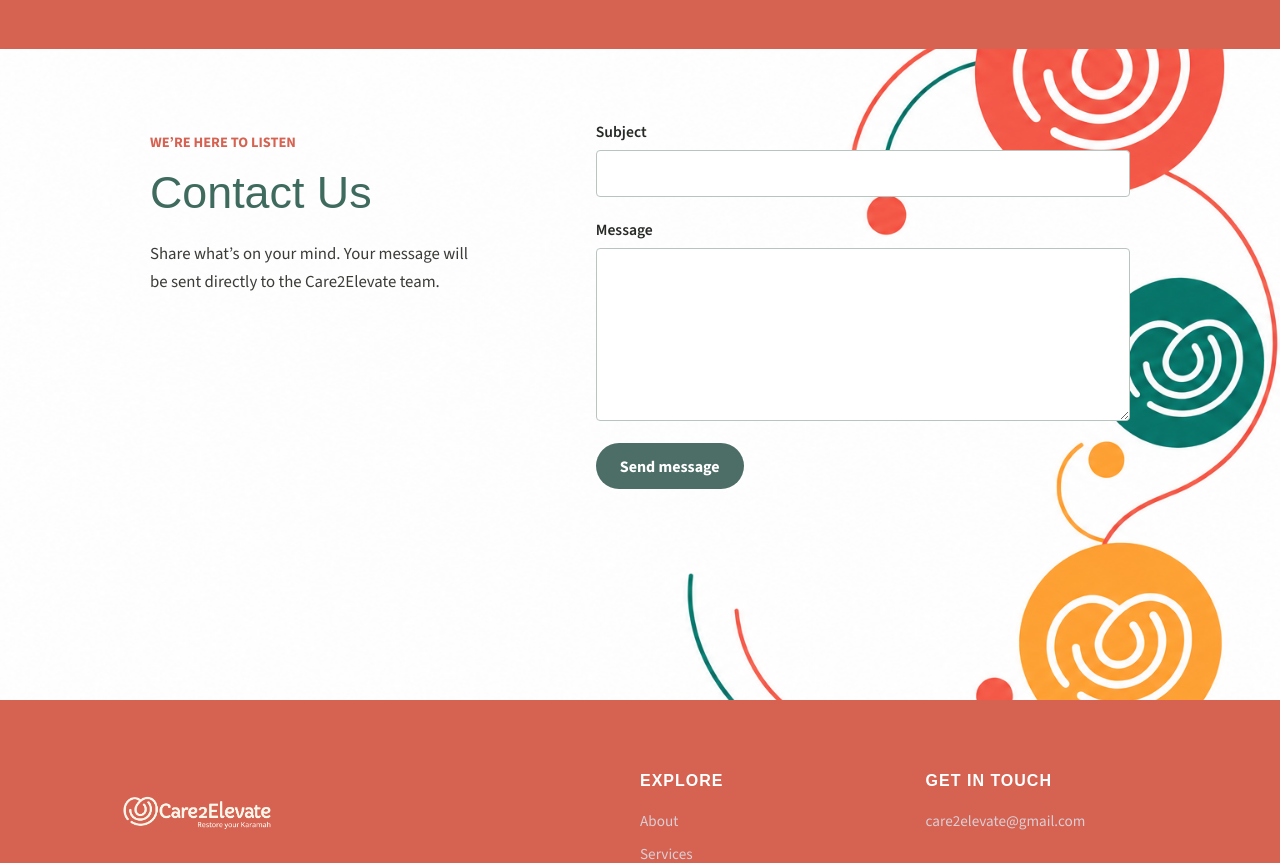
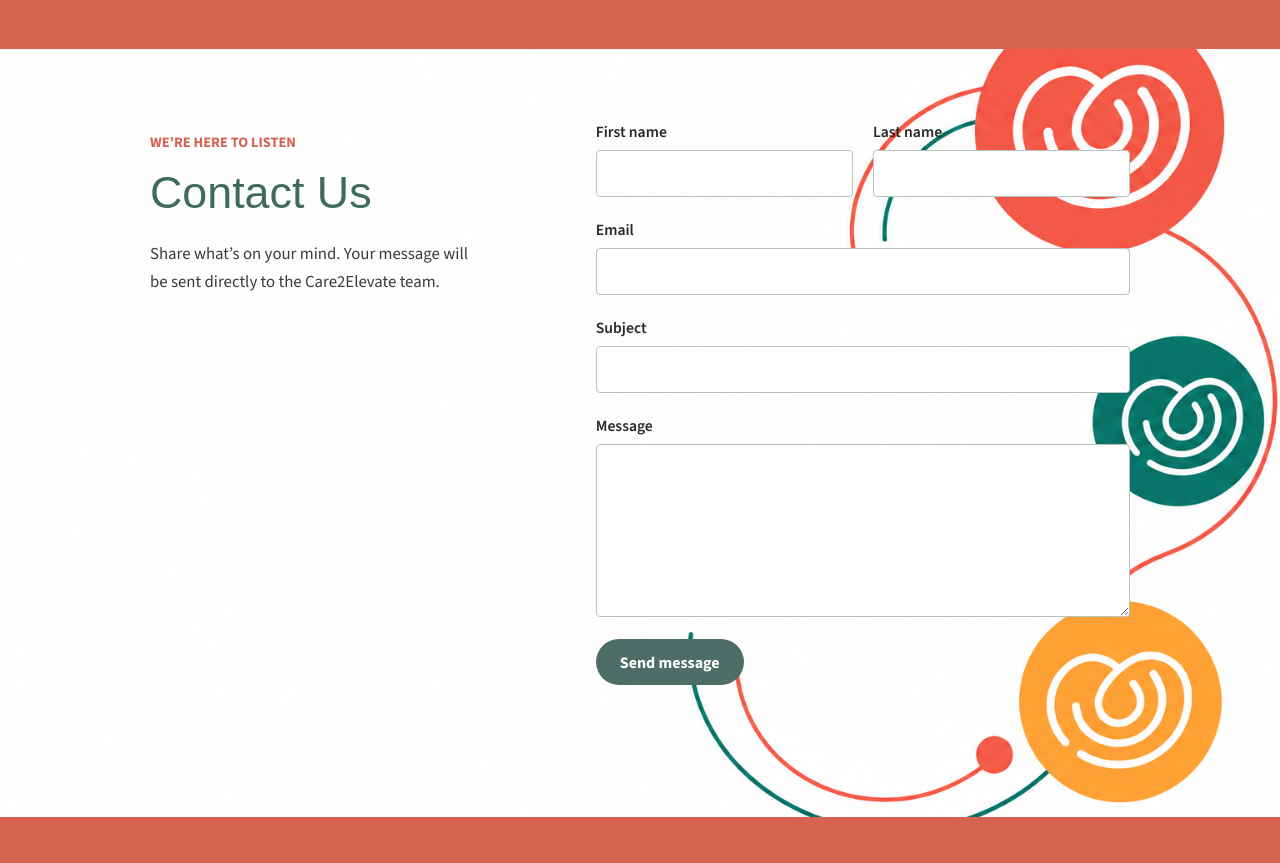
Before and after one commit to kbarakzai97/care2elevate, a React (Vite) app: page / in a window 1280 px wide. Shown: the part 6340-7203 px from the top of the page. Built offline with nearby package versions, Linux system fonts and the light colour scheme; a web font is replaced by a local one.

Commit message:
update max lengths for contact us section add name and email to contact us section

```diff
--- a/src/components/ContactUs.jsx
+++ b/src/components/ContactUs.jsx
@@ -7,6 +7,9 @@ import './contact-us.css'
 const contactEndpoint = 'https://formsubmit.co/ajax/tazeen.refai1@gmail.com'
 
 export default function ContactUs() {
+  const [firstName, setFirstName] = useState('')
+  const [lastName, setLastName] = useState('')
+  const [email, setEmail] = useState('')
   const [subject, setSubject] = useState('')
   const [message, setMessage] = useState('')
   const [status, setStatus] = useState('idle')
@@ -22,7 +25,13 @@ export default function ContactUs() {
           'Content-Type': 'application/json',
           Accept: 'application/json',
         },
-        body: JSON.stringify({ _subject: subject, message }),
+        body: JSON.stringify({
+          _subject: subject,
+          firstName,
+          lastName,
+          email,
+          message,
+        }),
       })
       const result = await response.json()
 
@@ -30,6 +39,9 @@ export default function ContactUs() {
         throw new Error('Message could not be sent')
       }
 
+      setFirstName('')
+      setLastName('')
+      setEmail('')
       setSubject('')
       setMessage('')
       setStatus('sent')
@@ -50,6 +62,45 @@ export default function ContactUs() {
           </p>
         </div>
         <form className="contact-form" onSubmit={handleSubmit}>
+          <div className="contact-form-row">
+            <div className="contact-form-field">
+              <label htmlFor="contact-first-name">First name</label>
+              <input
+                id="contact-first-name"
+                name="firstName"
+                type="text"
+                value={firstName}
+                onChange={(event) => setFirstName(event.target.value)}
+                maxLength={10}
+                autoComplete="given-name"
+                required
+              />
+            </div>
+            <div className="contact-form-field">
+              <label htmlFor="contact-last-name">Last name</label>
+              <input
+                id="contact-last-name"
+                name="lastName"
+                type="text"
+                value={lastName}
+                onChange={(event) => setLastName(event.target.value)}
+                maxLength={10}
+                autoComplete="family-name"
+                required
+              />
+            </div>
+          </div>
+          <label htmlFor="contact-email">Email</label>
+          <input
+            id="contact-email"
+            name="email"
+            type="email"
+            value={email}
+            onChange={(event) => setEmail(event.target.value)}
+            maxLength={50}
+            autoComplete="email"
+            required
+          />
           <label htmlFor="contact-subject">Subject</label>
           <input
             id="contact-subject"
@@ -57,7 +108,7 @@ export default function ContactUs() {
             type="text"
             value={subject}
             onChange={(event) => setSubject(event.target.value)}
-            maxLength={150}
+            maxLength={50}
             autoComplete="off"
             required
           />
@@ -68,6 +119,7 @@ export default function ContactUs() {
             value={message}
             onChange={(event) => setMessage(event.target.value)}
             rows={7}
+            maxLength={250}
             required
           />
           <button type="submit" disabled={status === 'sending'}>
--- a/src/components/contact-us.css
+++ b/src/components/contact-us.css
@@ -49,6 +49,17 @@
   display: flex;
   flex-direction: column;
   align-items: stretch;
+}
+
+.contact-form-row {
+  display: flex;
+  gap: 20px;
+}
+
+.contact-form-field {
+  flex: 1;
+  display: flex;
+  flex-direction: column;
 }
 
 .contact-form label {
@@ -129,4 +140,9 @@
   .contact-intro {
     padding-top: 0;
   }
+
+  .contact-form-row {
+    flex-direction: column;
+    gap: 0;
+  }
 }
```
